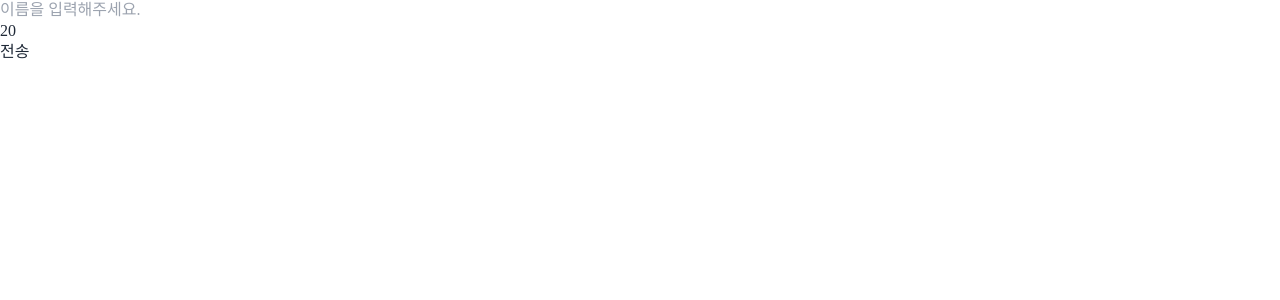
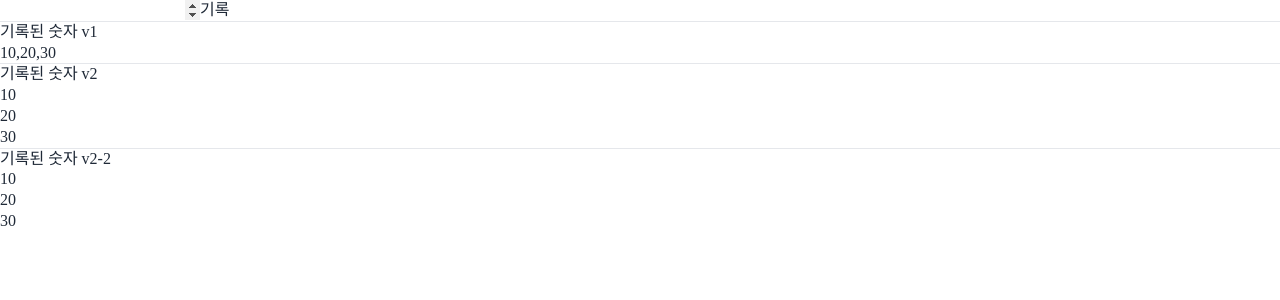
Before and after one commit to NewBean0312/react-proj, a React (Create React App) app: page / in a window 1280 px wide. Shown: the top 300 px of the page. Built offline with nearby package versions, Linux system fonts and the light colour scheme; a web font is replaced by a local one.

Commit message:
form을 사용하여 dom 조작하기 2

```diff
--- a/src/FormEx.js
+++ b/src/FormEx.js
@@ -1,46 +1,47 @@
+import React, { useState } from "react";
+
 function FormEx() {
-  const onSubmit = (e) => {
-    e.preventDefault();
-    const form = e.target;
+  const [recordedNos, setRecordedNos] = useState([10, 20, 30]);
 
-    form.name.value = form.name.value.trim();
+  const saveNo = (form) => {
+    form.no.value = form.no.value.trim();
 
-    if (form.name.value.length == 0) {
-      alert('이름을 입력해주세요.');
-      form.name.focus();
+    if (form.no.value.length == 0) {
+      alert("숫자를 입력해주세요.");
+      form.no.focus();
       return;
     }
 
-    form.age.value = form.age.value.trim();
+    setRecordedNos([...recordedNos, form.no.value]);
 
-    if (form.age.value.length == 0) {
-      alert('나이를 입력해주세요.');
-      form.age.focus();
-      return;
-    }
+    form.no.value = "";
+    form.no.focus();
+  };
 
-    const name = form.name.value;
-    const age = form.age.value;
-
-    alert(`이름 : ${name}, 나이 : ${age}`);
-
-    form.name.value = '';
-    form.age.value = '';
-
-    form.name.focus();
-  };
+  //const li = [1, 2, 3].map((el, index) => <li key={index}>{el}</li>);
+  const li = recordedNos.map((el, index) => <li key={index}>{el}</li>);
 
   return (
     <>
-      <form onSubmit={onSubmit}>
-        <input name="name" type="text" placeholder="이름을 입력해주세요." autoComplete="off"/>
-        <br />
-        <input name="age" type="number" placeholder="나이을 입력해주세요." defaultValue={20} />
-        <br />
-        <input type="submit" value="전송" />
+      <form onSubmit={(e) => { e.preventDefault(); saveNo(e.target); }}>
+        <input type="number" name="no" />
+        <button type="submit">기록</button>
       </form>
+      <hr />
+      <h1>기록된 숫자 v1</h1>
+      {recordedNos.join(",")}
+      <hr />
+      <h1>기록된 숫자 v2</h1>
+      <ul>{li}</ul>
+      <hr />
+      <h1>기록된 숫자 v2-2</h1>
+      <ul>
+        {recordedNos.map((el, index) => (
+          <li key={index}>{el}</li>
+        ))}
+      </ul>
     </>
-  )
+  );
 }
 
 export default FormEx;
```
